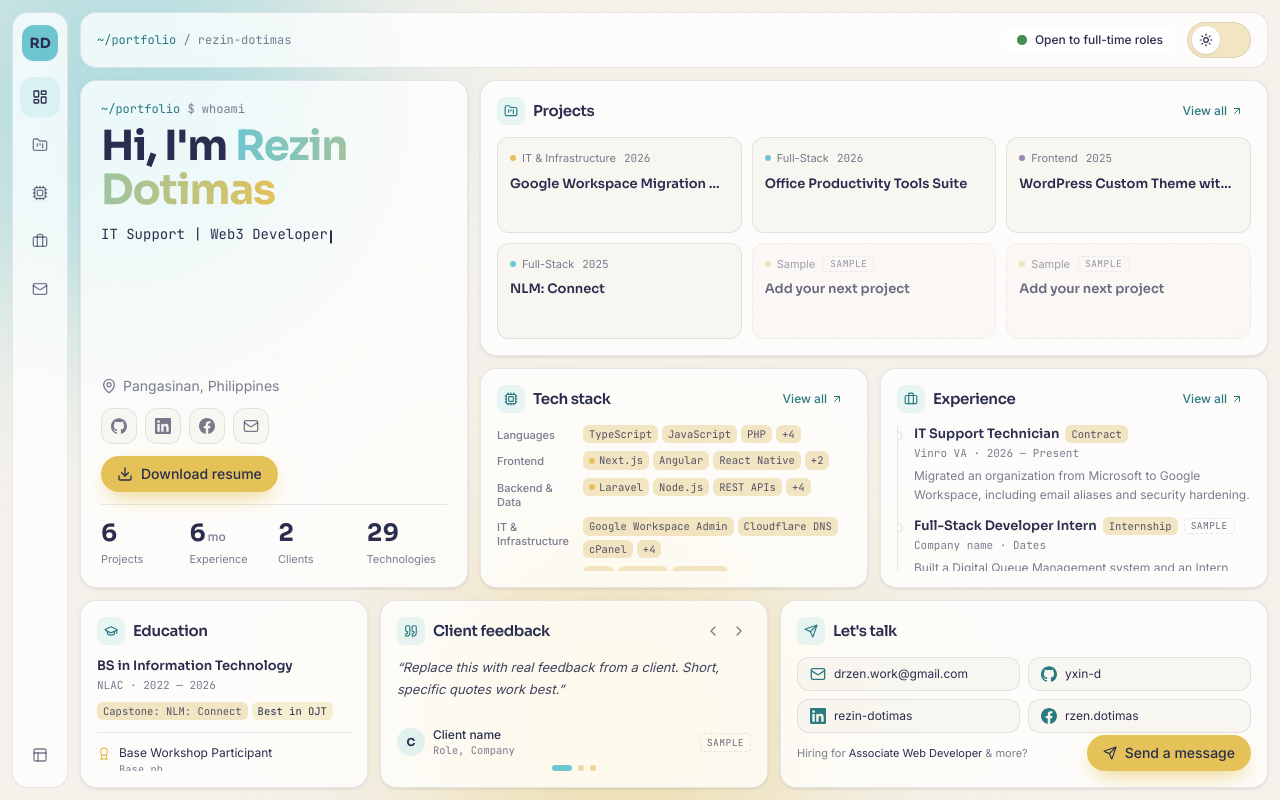
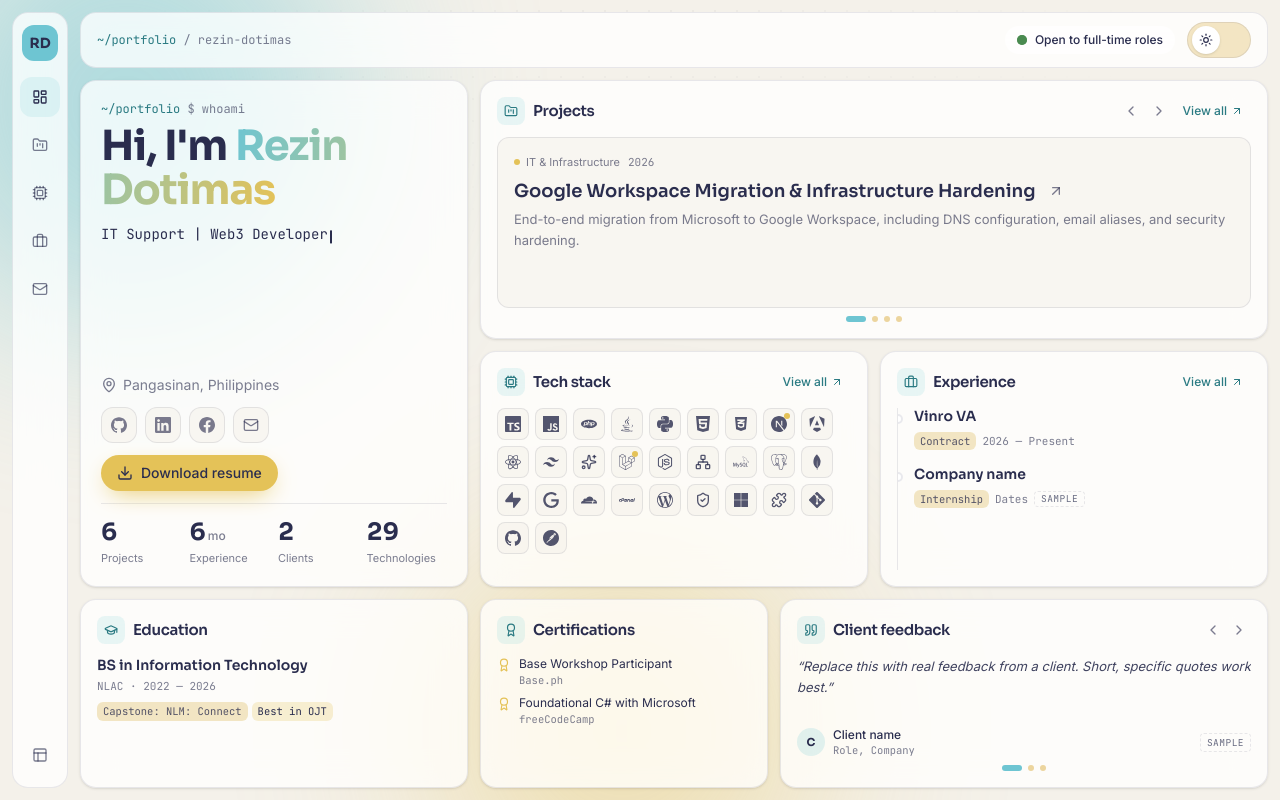
Before and after one commit to yxin-d/Modern-Portfolio, a Next.js app: page / in a window 1280 px wide. Built offline with nearby package versions, Linux system fonts and the light colour scheme.

Commit message:
Declutter dashboard: project carousel, icon-only tech stack, slimmer experience, split education/certifications, drop contact panel
Co-Authored-By: Claude Sonnet 5.5 <noreply@anthropic.com>
Claude-Session: https://claude.ai/code/session_0182QtMgmF8fayRWoub3Zbzn

```diff
--- a/components/dashboard/contact-panel.tsx
+++ /dev/null
@@ -1,47 +0,0 @@
-"use client";
-
-import Link from "next/link";
-import { Mail, Send } from "lucide-react";
-import { buttonVariants } from "@/components/ui/button";
-import { links, owner } from "@/lib/dashboard";
-import { cn } from "@/lib/utils";
-import { FacebookIcon, GitHubIcon, LinkedInIcon } from "./brand-icons";
-import { Panel, PanelHeader } from "./panel";
-
-const TILES = [
-  { key: "email", ...links.email, Icon: Mail },
-  { key: "github", ...links.github, Icon: GitHubIcon },
-  { key: "linkedin", ...links.linkedin, Icon: LinkedInIcon },
-  { key: "facebook", ...links.facebook, Icon: FacebookIcon },
-];
-
-export function ContactPanel({ className }: { className?: string }) {
-  return (
-    <Panel className={className} delay={0.3}>
-      <PanelHeader icon={Send} title="Let's talk" />
-      <div className="grid min-h-0 flex-1 grid-cols-2 gap-2">
-        {TILES.map(({ key, label, href, Icon }) => (
-          <a
-            key={key}
-            href={href}
-            {...(href.startsWith("http") ? { target: "_blank", rel: "noopener noreferrer" } : {})}
-            className="tile flex min-w-0 items-center gap-2 rounded-xl px-3 py-2"
-          >
-            <Icon className="h-4 w-4 shrink-0 text-secondary dark:text-primary" />
-            <span className="min-w-0 truncate text-xs">{label}</span>
-          </a>
-        ))}
-      </div>
-      <div className="mt-3 flex shrink-0 flex-wrap items-center justify-between gap-2">
-        <p className="text-[11px] text-muted-foreground">
-          Hiring for <span className="text-foreground">{owner.targetRoles[0]}</span>{" "}
-          &amp; more?
-        </p>
-        <Link href="/contact" className={cn(buttonVariants({ variant: "primary", size: "sm" }))}>
-          <Send className="h-3.5 w-3.5" aria-hidden />
-          Send a message
-        </Link>
-      </div>
-    </Panel>
-  );
-}
--- a/components/dashboard/dashboard.tsx
+++ b/components/dashboard/dashboard.tsx
@@ -7,9 +7,8 @@ import { AuroraBackground } from "@/components/aurora-background";
 import { ThemeToggle } from "@/components/theme-toggle";
 import { owner } from "@/lib/dashboard";
 import { cn } from "@/lib/utils";
-import { ContactPanel } from "./contact-panel";
 import { DetailDialog, type Detail } from "./detail-dialog";
-import { EducationPanel } from "./education-panel";
+import { CertificationsPanel, EducationPanel } from "./education-panel";
 import { ExperiencePanel } from "./experience-panel";
 import { StatusDot } from "./panel";
 import { ProfilePanel } from "./profile-panel";
@@ -76,7 +75,7 @@ export function Dashboard() {
           </header>
 
           {/* grid */}
-          <main className="grid min-h-0 flex-1 grid-cols-1 gap-3 md:grid-cols-2 lg:grid-cols-12 lg:grid-rows-[minmax(0,1.25fr)_minmax(0,1fr)_minmax(0,0.85fr)]">
+          <main className="grid min-h-0 flex-1 grid-cols-1 gap-3 md:grid-cols-2 lg:grid-cols-12 lg:grid-rows-[minmax(0,1.1fr)_minmax(0,1fr)_minmax(0,0.8fr)]">
             <ProfilePanel className="md:col-span-2 lg:col-span-4 lg:row-span-2" />
             <ProjectsPanel
               className="md:col-span-2 lg:col-span-8"
@@ -84,9 +83,9 @@ export function Dashboard() {
             />
             <SkillsPanel className="lg:col-span-4" onOpen={() => setDetail({ kind: "skills" })} />
             <ExperiencePanel className="lg:col-span-4" onOpen={() => setDetail({ kind: "experience" })} />
-            <EducationPanel className="md:col-span-2 lg:col-span-3" />
-            <TestimonialsPanel className="lg:col-span-4" />
-            <ContactPanel className="lg:col-span-5" />
+            <EducationPanel className="lg:col-span-4" />
+            <CertificationsPanel className="lg:col-span-3" />
+            <TestimonialsPanel className="md:col-span-2 lg:col-span-5" />
           </main>
         </div>
       </div>
--- a/components/dashboard/education-panel.tsx
+++ b/components/dashboard/education-panel.tsx
@@ -8,9 +8,8 @@ export function EducationPanel({ className }: { className?: string }) {
   return (
     <Panel className={className} delay={0.2}>
       <PanelHeader icon={GraduationCap} title="Education" />
-      <div className="min-h-0 flex-1 space-y-3 overflow-hidden">
-        <div>
-          <p className="font-display text-[13px] font-semibold leading-snug">{education.degree}</p>
+      <div className="min-h-0 flex-1 overflow-hidden">
+        <p className="font-display text-sm font-semibold leading-snug">{education.degree}</p>
         <p className="mt-0.5 font-mono text-[11px] text-muted-foreground">
           {education.school} · {education.years}
         </p>
@@ -19,20 +18,25 @@ export function EducationPanel({ className }: { className?: string }) {
           <Tag className="bg-accent/25 text-foreground">{education.award}</Tag>
         </div>
       </div>
-        <ul className="space-y-1.5 border-t pt-3">
+    </Panel>
+  );
+}
+
+export function CertificationsPanel({ className }: { className?: string }) {
+  return (
+    <Panel className={className} delay={0.22}>
+      <PanelHeader icon={Award} title="Certifications" />
+      <ul className="min-h-0 flex-1 space-y-2 overflow-hidden">
         {certifications.map((c) => (
           <li key={c.title} className="flex items-start gap-2">
             <Award className="mt-0.5 h-3.5 w-3.5 shrink-0 text-accent" aria-hidden />
             <span className="min-w-0 text-xs leading-snug">
               {c.title}
-                <span className="block font-mono text-[10.5px] text-muted-foreground">
-                  {c.issuer}
-                </span>
+              <span className="block font-mono text-[10.5px] text-muted-foreground">{c.issuer}</span>
             </span>
           </li>
         ))}
       </ul>
-      </div>
     </Panel>
   );
 }
--- a/components/dashboard/experience-panel.tsx
+++ b/components/dashboard/experience-panel.tsx
@@ -4,31 +4,20 @@ import { Briefcase } from "lucide-react";
 import { experience } from "@/lib/dashboard";
 import { Panel, PanelHeader, SampleTag, Tag, ViewAll } from "./panel";
 
-export function ExperiencePanel({
-  className,
-  onOpen,
-}: {
-  className?: string;
-  onOpen: () => void;
-}) {
+export function ExperiencePanel({ className, onOpen }: { className?: string; onOpen: () => void }) {
   return (
     <Panel className={className} delay={0.15}>
       <PanelHeader icon={Briefcase} title="Experience" action={<ViewAll onClick={onOpen} />} />
-      <ol className="relative min-h-0 flex-1 space-y-3 overflow-hidden border-l pl-4">
+      <ol className="relative min-h-0 flex-1 space-y-4 overflow-hidden border-l pl-4">
         {experience.map((e) => (
           <li key={`${e.role}-${e.org}`} className="relative">
             <span className="absolute -left-[21px] top-1.5 h-2.5 w-2.5 rounded-full border-2 border-primary bg-surface" />
-            <div className="flex flex-wrap items-center gap-1.5">
-              <h3 className="font-display text-[13px] font-semibold leading-tight">{e.role}</h3>
+            <h3 className="font-display text-sm font-semibold leading-tight">{e.org}</h3>
+            <div className="mt-1.5 flex flex-wrap items-center gap-1.5">
               <Tag>{e.type}</Tag>
+              <span className="font-mono text-[11px] text-muted-foreground">{e.period}</span>
               {e.placeholder && <SampleTag />}
             </div>
-            <p className="mt-0.5 font-mono text-[11px] text-muted-foreground">
-              {e.org} · {e.period}
-            </p>
-            <p className="mt-1 line-clamp-2 text-xs leading-relaxed text-muted-foreground">
-              {e.highlights[0]}
-            </p>
           </li>
         ))}
       </ol>
--- a/components/dashboard/projects-panel.tsx
+++ b/components/dashboard/projects-panel.tsx
@@ -1,15 +1,19 @@
 "use client";
 
-import { FolderKanban } from "lucide-react";
+import { useEffect, useState } from "react";
+import { AnimatePresence, motion, useReducedMotion } from "motion/react";
+import { ArrowUpRight, ChevronLeft, ChevronRight, FolderKanban } from "lucide-react";
 import { projects } from "@/lib/dashboard";
 import { cn } from "@/lib/utils";
-import { Panel, PanelHeader, SampleTag, Tag, ViewAll } from "./panel";
+import { Panel, PanelHeader, Tag, ViewAll } from "./panel";
 
 const DOT: Record<string, string> = {
   "Full-Stack": "bg-primary",
   "IT & Infrastructure": "bg-accent",
   Frontend: "bg-lavender",
 };
+
+const featured = projects.filter((p) => !p.placeholder);
 
 export function ProjectsPanel({
   className,
@@ -18,45 +22,93 @@ export function ProjectsPanel({
   className?: string;
   onOpen: (slug?: string) => void;
 }) {
+  const [i, setI] = useState(0);
+  const [paused, setPaused] = useState(false);
+  const reduce = useReducedMotion();
+  const n = featured.length;
+
+  useEffect(() => {
+    if (paused || reduce || n < 2) return;
+    const t = setInterval(() => setI((v) => (v + 1) % n), 7000);
+    return () => clearInterval(t);
+  }, [paused, reduce, n]);
+
+  const p = featured[i];
+  const go = (d: number) => setI((v) => (v + d + n) % n);
+  const arrow = "cursor-pointer rounded-full p-1 text-muted-foreground hover:bg-primary/15 hover:text-foreground";
+
   return (
     <Panel className={className} delay={0.05}>
+      <div
+        className="flex min-h-0 flex-1 flex-col"
+        onMouseEnter={() => setPaused(true)}
+        onMouseLeave={() => setPaused(false)}
+        onFocus={() => setPaused(true)}
+        onBlur={() => setPaused(false)}
+      >
         <PanelHeader
           icon={FolderKanban}
           title="Projects"
-        action={<ViewAll onClick={() => onOpen()} />}
+          action={
+            <div className="flex items-center gap-1">
+              <button type="button" aria-label="Previous project" onClick={() => go(-1)} className={arrow}>
+                <ChevronLeft className="h-4 w-4" />
+              </button>
+              <button type="button" aria-label="Next project" onClick={() => go(1)} className={arrow}>
+                <ChevronRight className="h-4 w-4" />
+              </button>
+              <ViewAll onClick={() => onOpen()} />
+            </div>
+          }
         />
-      <div className="grid min-h-0 flex-1 grid-cols-1 gap-2.5 sm:grid-cols-2 xl:grid-cols-3 xl:grid-rows-2">
-        {projects.map((p) => (
-          <button
+        <div className="relative min-h-0 flex-1" aria-live="polite">
+          <AnimatePresence mode="wait">
+            <motion.button
               key={p.slug}
               type="button"
-            disabled={p.placeholder}
               onClick={() => onOpen(p.slug)}
-            className={cn(
-              "tile flex min-h-0 cursor-pointer flex-col rounded-xl p-3 text-left disabled:cursor-default",
-              p.placeholder && "tile-dashed opacity-70",
-            )}
+              initial={{ opacity: 0, x: reduce ? 0 : 20 }}
+              animate={{ opacity: 1, x: 0 }}
+              exit={{ opacity: 0, x: reduce ? 0 : -20 }}
+              transition={{ duration: 0.25 }}
+              className="tile flex h-full w-full cursor-pointer flex-col rounded-xl p-4 text-left"
             >
               <span className="flex items-center justify-between gap-2 text-[11px] text-muted-foreground">
-              <span className="flex min-w-0 items-center gap-1.5">
-                <span className={cn("h-1.5 w-1.5 shrink-0 rounded-full", DOT[p.category] ?? "bg-muted")} />
-                <span className="truncate">{p.category}</span>
+                <span className="flex items-center gap-1.5">
+                  <span className={cn("h-1.5 w-1.5 rounded-full", DOT[p.category] ?? "bg-muted")} />
+                  {p.category}
                 </span>
-              {p.placeholder ? <SampleTag /> : <span className="font-mono">{p.year}</span>}
+                <span className="font-mono">{p.year}</span>
               </span>
-            <span className="mt-2 line-clamp-2 [@media(max-height:820px)]:line-clamp-1 font-display text-[13px] font-semibold leading-snug">
-              {p.title}
+              <span className="mt-2 flex items-start justify-between gap-3">
+                <span className="font-display text-lg font-semibold leading-snug">{p.title}</span>
+                <ArrowUpRight className="mt-1 h-4 w-4 shrink-0 text-muted-foreground" aria-hidden />
               </span>
-            {p.tags.length > 0 && (
-              <span className="mt-auto flex flex-wrap gap-1 pt-2 [@media(max-height:820px)]:hidden">
-                {p.tags.slice(0, 2).map((t) => (
+              <span className="mt-1.5 line-clamp-2 text-[13px] leading-relaxed text-muted-foreground">
+                {p.summary}
+              </span>
+              <span className="mt-auto flex flex-wrap gap-1 pt-3 [@media(max-height:820px)]:hidden">
+                {p.tags.slice(0, 5).map((t) => (
                   <Tag key={t}>{t}</Tag>
                 ))}
-                {p.tags.length > 2 && <Tag>+{p.tags.length - 2}</Tag>}
               </span>
+            </motion.button>
+          </AnimatePresence>
+        </div>
+        <div className="mt-2 flex shrink-0 justify-center gap-1.5">
+          {featured.map((f, d) => (
+            <button
+              key={f.slug}
+              type="button"
+              aria-label={`Show ${f.title}`}
+              onClick={() => setI(d)}
+              className={cn(
+                "h-1.5 cursor-pointer rounded-full transition-all",
+                d === i ? "w-5 bg-primary" : "w-1.5 bg-muted",
               )}
-          </button>
+            />
           ))}
+        </div>
       </div>
     </Panel>
   );
--- a/components/dashboard/skills-panel.tsx
+++ b/components/dashboard/skills-panel.tsx
@@ -3,8 +3,7 @@
 import { Cpu } from "lucide-react";
 import { isCore, skillGroups } from "@/lib/dashboard";
 import { Panel, PanelHeader, Tag, ViewAll } from "./panel";
-
-const SHOWN = 3;
+import { TechIcon } from "./tech-icon";
 
 export function SkillChip({ name }: { name: string }) {
   return (
@@ -15,31 +14,17 @@ export function SkillChip({ name }: { name: string }) {
   );
 }
 
-export function SkillsPanel({
-  className,
-  onOpen,
-}: {
-  className?: string;
-  onOpen: () => void;
-}) {
+const ALL = [...new Set(skillGroups.flatMap((g) => g.items))];
+
+export function SkillsPanel({ className, onOpen }: { className?: string; onOpen: () => void }) {
   return (
     <Panel className={className} delay={0.1}>
       <PanelHeader icon={Cpu} title="Tech stack" action={<ViewAll onClick={onOpen} />} />
-      <dl className="min-h-0 flex-1 space-y-2 overflow-hidden">
-        {skillGroups.map((g) => (
-          <div key={g.title} className="flex items-start gap-3">
-            <dt className="w-[74px] shrink-0 pt-1 text-[11px] font-medium leading-tight text-muted-foreground">
-              {g.title}
-            </dt>
-            <dd className="flex min-w-0 flex-1 flex-wrap gap-1">
-              {g.items.slice(0, SHOWN).map((name) => (
-                <SkillChip key={name} name={name} />
-              ))}
-              {g.items.length > SHOWN && <Tag>+{g.items.length - SHOWN}</Tag>}
-            </dd>
-          </div>
+      <div className="flex min-h-0 flex-1 flex-wrap content-start gap-1.5 overflow-hidden">
+        {ALL.map((name) => (
+          <TechIcon key={name} name={name} core={isCore(name)} />
         ))}
-      </dl>
+      </div>
     </Panel>
   );
 }
--- /dev/null
+++ b/components/dashboard/tech-icon.tsx
@@ -0,0 +1,64 @@
+"use client";
+
+import type { ComponentType } from "react";
+import { Network, Puzzle, ShieldCheck, Sparkles } from "lucide-react";
+import { FaCss3Alt, FaJava, FaMicrosoft } from "react-icons/fa6";
+import {
+  SiAngular, SiCloudflare, SiCpanel, SiGit, SiGithub, SiGoogle, SiHtml5, SiJavascript,
+  SiLaravel, SiMongodb, SiMysql, SiNextdotjs, SiNodedotjs, SiPhp, SiPostgresql, SiPostman,
+  SiPython, SiReact, SiSupabase, SiTailwindcss, SiTypescript, SiWordpress,
+} from "react-icons/si";
+import { cn } from "@/lib/utils";
+
+type Icon = ComponentType<{ className?: string }>;
+
+const ICONS: Record<string, Icon> = {
+  TypeScript: SiTypescript,
+  JavaScript: SiJavascript,
+  PHP: SiPhp,
+  Java: FaJava,
+  Python: SiPython,
+  HTML5: SiHtml5,
+  CSS3: FaCss3Alt,
+  "Next.js": SiNextdotjs,
+  Angular: SiAngular,
+  "React Native": SiReact,
+  "Tailwind CSS": SiTailwindcss,
+  "React Bits": Sparkles,
+  Laravel: SiLaravel,
+  "Node.js": SiNodedotjs,
+  "REST APIs": Network,
+  MySQL: SiMysql,
+  PostgreSQL: SiPostgresql,
+  MongoDB: SiMongodb,
+  Supabase: SiSupabase,
+  "Google Workspace Admin": SiGoogle,
+  "Cloudflare DNS": SiCloudflare,
+  cPanel: SiCpanel,
+  "WordPress CMS": SiWordpress,
+  "SPF / DKIM / DMARC": ShieldCheck,
+  "Microsoft 365": FaMicrosoft,
+  ACF: Puzzle,
+  Git: SiGit,
+  GitHub: SiGithub,
+  Postman: SiPostman,
+};
+
+/** Icon-only tech tile; the name is available as a tooltip and to screen readers. */
+export function TechIcon({ name, core }: { name: string; core?: boolean }) {
+  const Icon = ICONS[name];
+  return (
+    <span
+      title={name}
+      role="img"
+      aria-label={name}
+      className={cn(
+        "tile relative flex h-8 w-8 items-center justify-center rounded-lg text-foreground/80 hover:text-foreground",
+        !Icon && "font-mono text-[10px]",
+      )}
+    >
+      {Icon ? <Icon className="h-4 w-4" /> : name.slice(0, 2)}
+      {core && <span className="absolute right-1 top-1 h-1.5 w-1.5 rounded-full bg-accent" />}
+    </span>
+  );
+}
--- a/package.json
+++ b/package.json
@@ -23,6 +23,7 @@
     "react": "19.2.4",
     "react-dom": "19.2.4",
     "react-hook-form": "^7.81.0",
+    "react-icons": "^5.7.0",
     "tailwind-merge": "^3.6.0",
     "zod": "^4.4.3"
   },
```
Also changed, not shown: 1 other file (tests, documents, lock files or other folders). Lines whose indentation alone changed are shown as unchanged.
